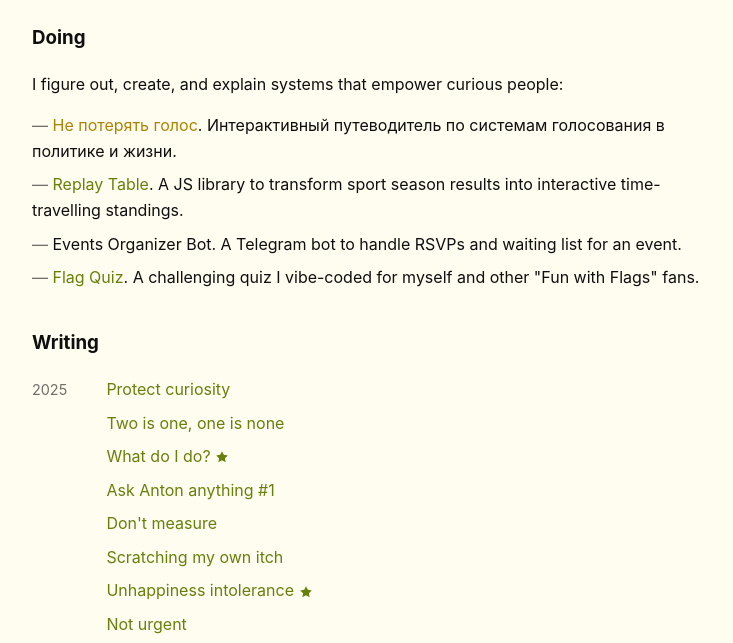
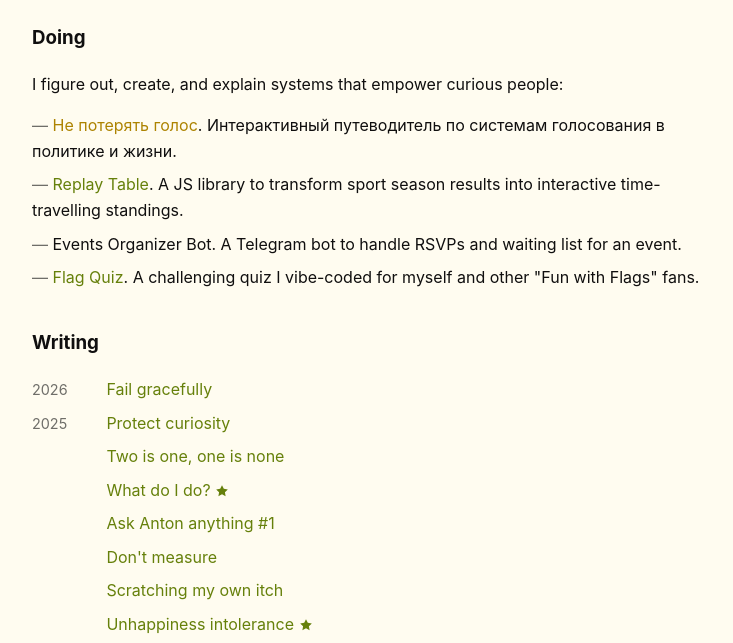
Before and after one commit to antoniokov/antoniokov.github.io, a plain HTML site: page index.html in a window 1280 px wide. Shown: the part 429-1072 px from the top of the page, without its empty margins (268-1001 px from the left). Drawn offline with Linux system fonts and the light colour scheme.

Commit message:
add fail gracefully

```diff
--- a/index.html
+++ b/index.html
@@ -115,6 +115,7 @@
 
 	<h3>Writing</h3>
 	<ul class="year-list">
+		<li><span class="date">2026</span><a href="https://newsletter.antoniokov.com/archive/fail-gracefully/" class="lang-en">Fail gracefully</a></li>
 		<li><span class="date">2025</span><a href="https://newsletter.antoniokov.com/archive/protect-curiosity/" class="lang-en">Protect curiosity</a></li>
 		<li><span class="date"></span><a href="https://newsletter.antoniokov.com/archive/two-is-one/" class="lang-en">Two is one, one is none</a></li>
         <li><span class="date"></span><span style="flex: 1;"><a href="https://newsletter.antoniokov.com/archive/what-do-i-do/" class="lang-en">What do I do?</a><span class="star"><svg viewBox="0 0 24 24"><path d="M12 2l3.09 6.26L22 9.27l-5 4.87 1.18 6.88L12 17.77l-6.18 3.25L7 14.14 2 9.27l6.91-1.01L12 2z"/></svg></span></span></li>
```
